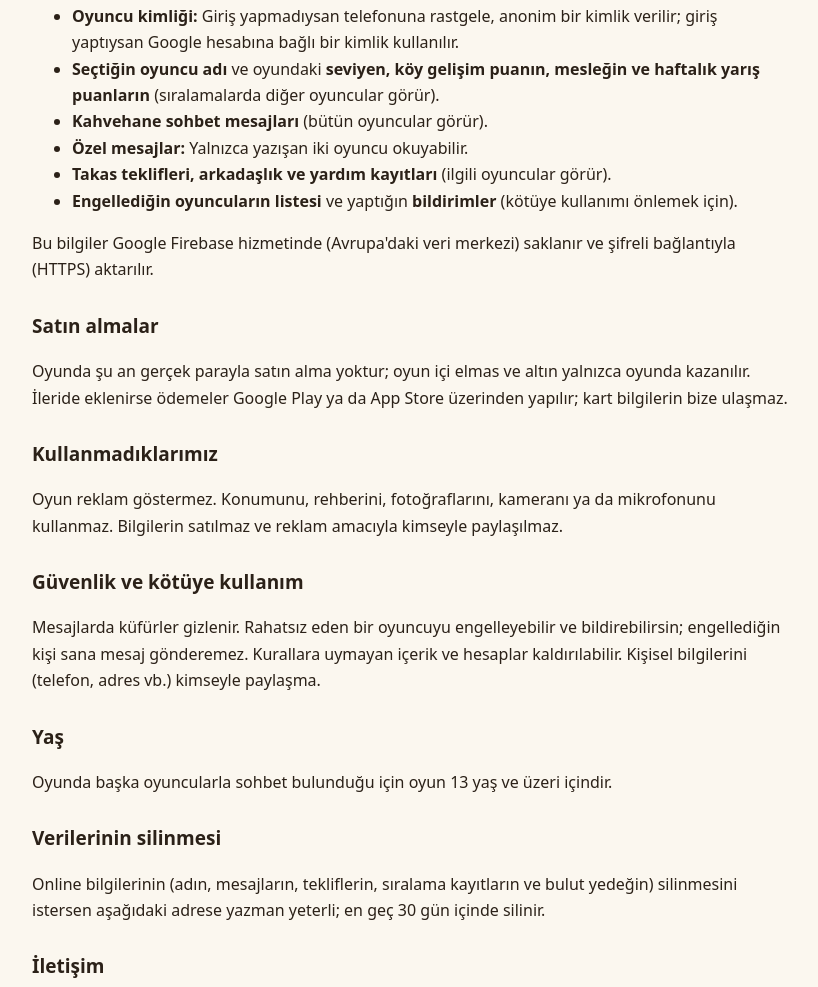
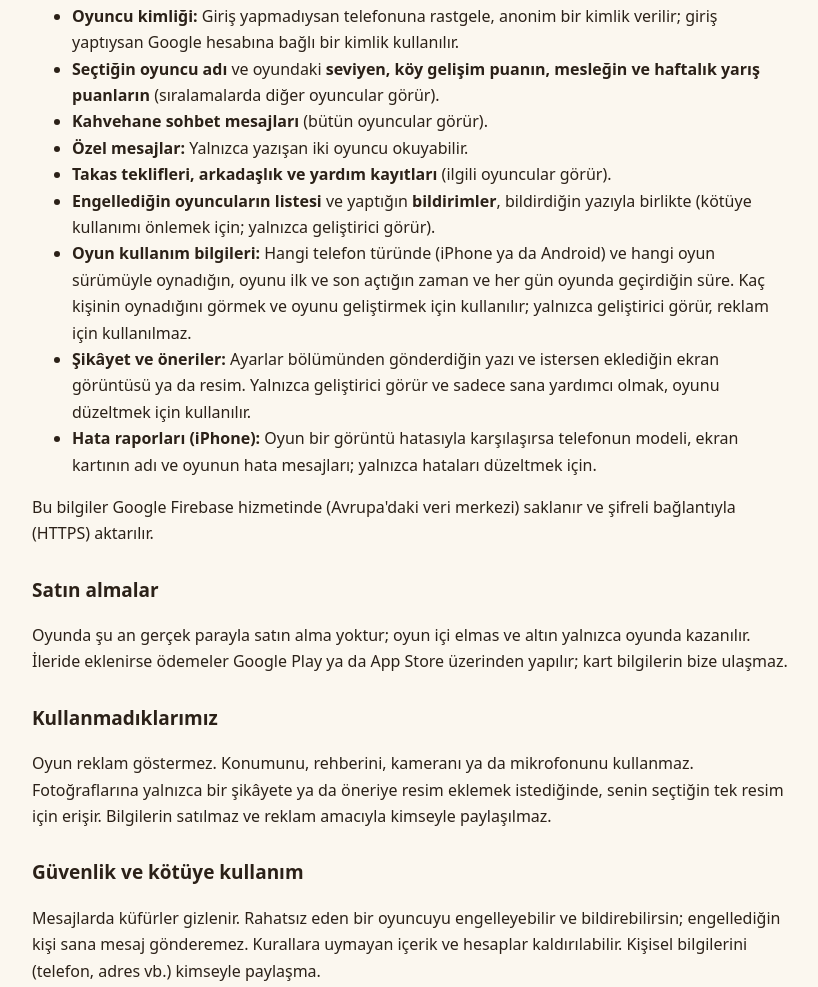
Before and after one commit to ilhaneksi53/vardiya-takip-gizlilik, a plain HTML site: page dedemin-koyu.html in a window 1280 px wide. Shown: the part 623-1610 px from the top of the page, without its empty margins (228-1046 px from the left). Drawn offline with Linux system fonts and the light colour scheme.

Commit message:
Villiva privacy: play statistics, complaints with pictures, iPhone error reports
Co-Authored-By: Claude Opus 5.5 <noreply@anthropic.com>

```diff
--- a/dedemin-koyu.html
+++ b/dedemin-koyu.html
@@ -11,7 +11,7 @@ h1{font-size:26px;margin:0 0 4px}h2{font-size:19px;margin:28px 0 8px}p,li{font-s
 </head>
 <body>
 <h1>Villiva — Gizlilik Politikası</h1>
-<p class="muted">Geliştirici: Y.İ.N.E.T · Son güncelleme: 21 Kasım 2026</p>
+<p class="muted">Geliştirici: Y.İ.N.E.T · Son güncelleme: 22 Kasım 2026</p>
 
 <p>Villiva, Android ve iPhone için bir çiftlik ve köy oyunudur. Bu sayfa, oyunun hangi bilgileri neden kullandığını açıklar.</p>
 
@@ -29,7 +29,10 @@ h1{font-size:26px;margin:0 0 4px}h2{font-size:19px;margin:28px 0 8px}p,li{font-s
 <li><b>Kahvehane sohbet mesajları</b> (bütün oyuncular görür).</li>
 <li><b>Özel mesajlar:</b> Yalnızca yazışan iki oyuncu okuyabilir.</li>
 <li><b>Takas teklifleri, arkadaşlık ve yardım kayıtları</b> (ilgili oyuncular görür).</li>
-<li><b>Engellediğin oyuncuların listesi</b> ve yaptığın <b>bildirimler</b> (kötüye kullanımı önlemek için).</li>
+<li><b>Engellediğin oyuncuların listesi</b> ve yaptığın <b>bildirimler</b>, bildirdiğin yazıyla birlikte (kötüye kullanımı önlemek için; yalnızca geliştirici görür).</li>
+<li><b>Oyun kullanım bilgileri:</b> Hangi telefon türünde (iPhone ya da Android) ve hangi oyun sürümüyle oynadığın, oyunu ilk ve son açtığın zaman ve her gün oyunda geçirdiğin süre. Kaç kişinin oynadığını görmek ve oyunu geliştirmek için kullanılır; yalnızca geliştirici görür, reklam için kullanılmaz.</li>
+<li><b>Şikâyet ve öneriler:</b> Ayarlar bölümünden gönderdiğin yazı ve istersen eklediğin ekran görüntüsü ya da resim. Yalnızca geliştirici görür ve sadece sana yardımcı olmak, oyunu düzeltmek için kullanılır.</li>
+<li><b>Hata raporları (iPhone):</b> Oyun bir görüntü hatasıyla karşılaşırsa telefonun modeli, ekran kartının adı ve oyunun hata mesajları; yalnızca hataları düzeltmek için.</li>
 </ul>
 <p>Bu bilgiler Google Firebase hizmetinde (Avrupa'daki veri merkezi) saklanır ve şifreli bağlantıyla (HTTPS) aktarılır.</p>
 
@@ -37,7 +40,7 @@ h1{font-size:26px;margin:0 0 4px}h2{font-size:19px;margin:28px 0 8px}p,li{font-s
 <p>Oyunda şu an gerçek parayla satın alma yoktur; oyun içi elmas ve altın yalnızca oyunda kazanılır. İleride eklenirse ödemeler Google Play ya da App Store üzerinden yapılır; kart bilgilerin bize ulaşmaz.</p>
 
 <h2>Kullanmadıklarımız</h2>
-<p>Oyun reklam göstermez. Konumunu, rehberini, fotoğraflarını, kameranı ya da mikrofonunu kullanmaz. Bilgilerin satılmaz ve reklam amacıyla kimseyle paylaşılmaz.</p>
+<p>Oyun reklam göstermez. Konumunu, rehberini, kameranı ya da mikrofonunu kullanmaz. Fotoğraflarına yalnızca bir şikâyete ya da öneriye resim eklemek istediğinde, senin seçtiğin tek resim için erişir. Bilgilerin satılmaz ve reklam amacıyla kimseyle paylaşılmaz.</p>
 
 <h2>Güvenlik ve kötüye kullanım</h2>
 <p>Mesajlarda küfürler gizlenir. Rahatsız eden bir oyuncuyu engelleyebilir ve bildirebilirsin; engellediğin kişi sana mesaj gönderemez. Kurallara uymayan içerik ve hesaplar kaldırılabilir. Kişisel bilgilerini (telefon, adres vb.) kimseyle paylaşma.</p>
@@ -46,7 +49,7 @@ h1{font-size:26px;margin:0 0 4px}h2{font-size:19px;margin:28px 0 8px}p,li{font-s
 <p>Oyunda başka oyuncularla sohbet bulunduğu için oyun 13 yaş ve üzeri içindir.</p>
 
 <h2>Verilerinin silinmesi</h2>
-<p>Online bilgilerinin (adın, mesajların, tekliflerin, sıralama kayıtların ve bulut yedeğin) silinmesini istersen aşağıdaki adrese yazman yeterli; en geç 30 gün içinde silinir.</p>
+<p>Online bilgilerinin (adın, mesajların, tekliflerin, sıralama kayıtların, oyun kullanım bilgilerin, gönderdiğin şikâyet ve öneriler ve bulut yedeğin) silinmesini istersen aşağıdaki adrese yazman yeterli; en geç 30 gün içinde silinir.</p>
 
 <h2>İletişim</h2>
 <p>ilhan.5377@gmail.com</p>
```
Also changed, not shown: villiva.html (+7 -4 lines).
